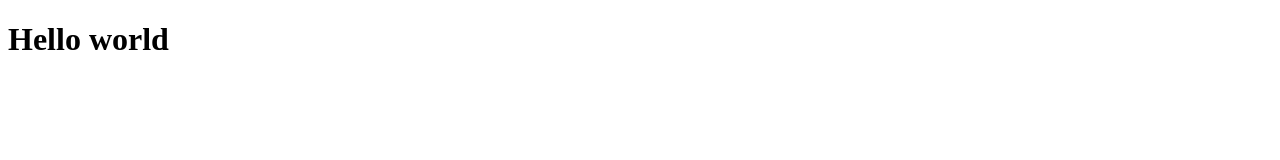
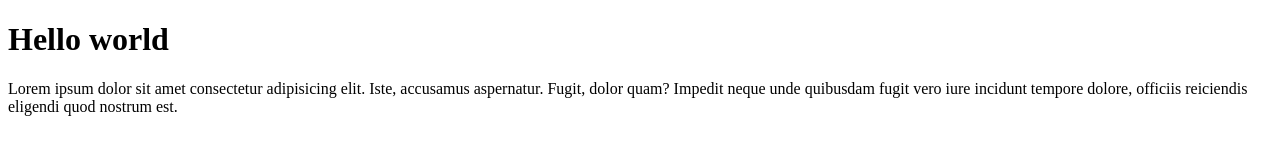
Before and after one commit to saurav981/chaibackend, a website: page index.html in a window 1280 px wide. Drawn offline with Linux system fonts and the light colour scheme.

Commit message:
Add para

```diff
--- a/index.html
+++ b/index.html
@@ -7,5 +7,13 @@
   </head>
   <body>
     <h1>Hello world</h1>
+    <div>
+      <p>
+        Lorem ipsum dolor sit amet consectetur adipisicing elit. Iste, accusamus
+        aspernatur. Fugit, dolor quam? Impedit neque unde quibusdam fugit vero
+        iure incidunt tempore dolore, officiis reiciendis eligendi quod nostrum
+        est.
+      </p>
+    </div>
   </body>
 </html>
```
